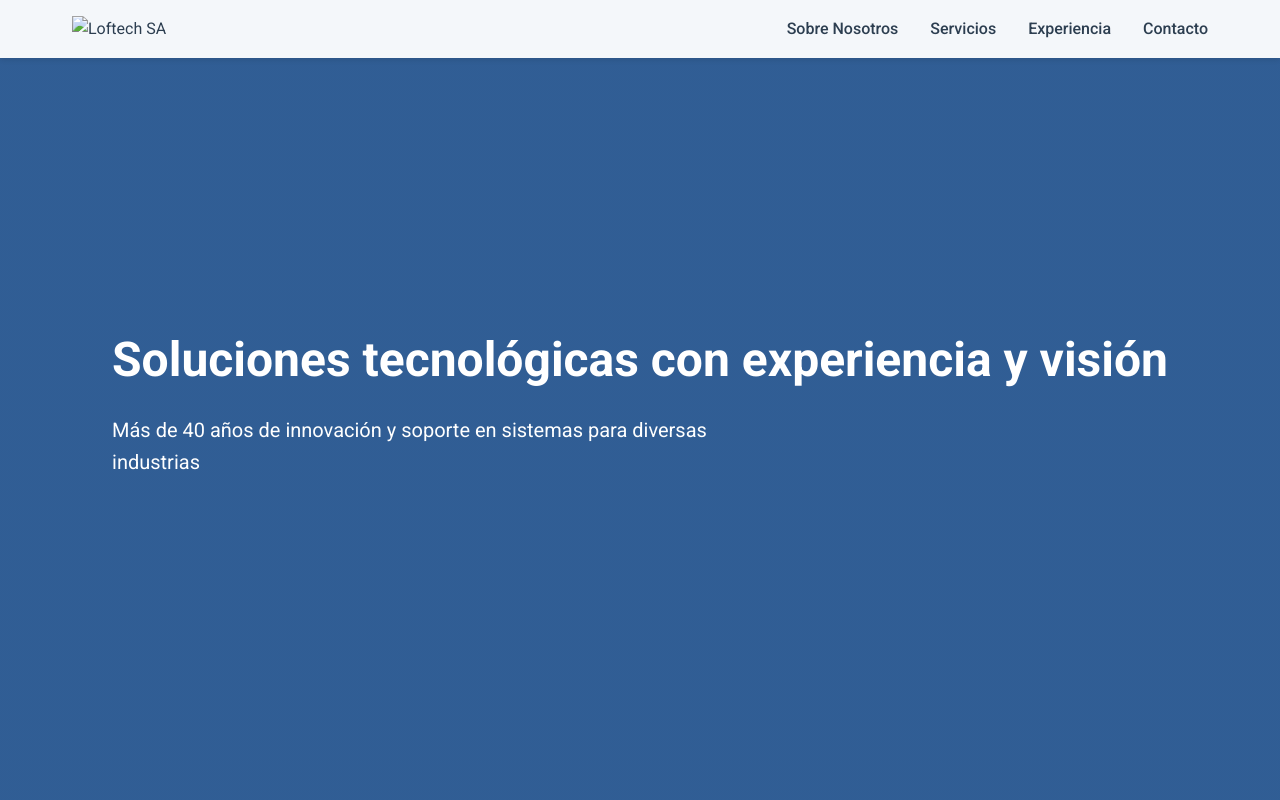
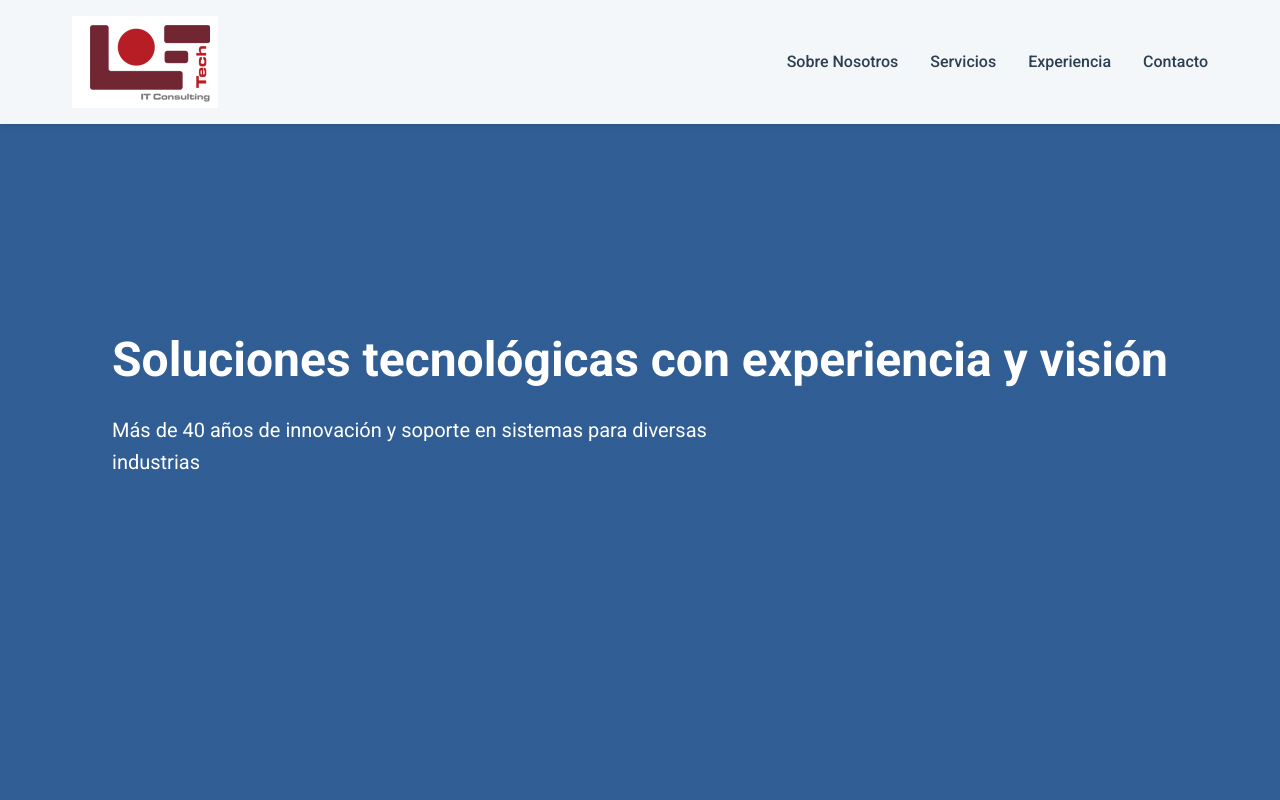
Before and after one commit to HoracioPardo/Loftech, a plain HTML site: page index.html in a window 1280 px wide. Shown: the top 800 px of the page. Drawn offline with Linux system fonts and the light colour scheme.

Commit message:
Update index.html

```diff
--- a/index.html
+++ b/index.html
@@ -225,7 +225,7 @@
 <body>
     <nav class="navbar">
         <div class="nav-container">
-            <img src="Logo Loft Chico.jpg" alt="Loftech SA">
+            <img src="Logo Loftecch.GIF" alt="Loftech SA">
 
             <div class="nav-links">
                 <a href="#sobre">Sobre Nosotros</a>
```
